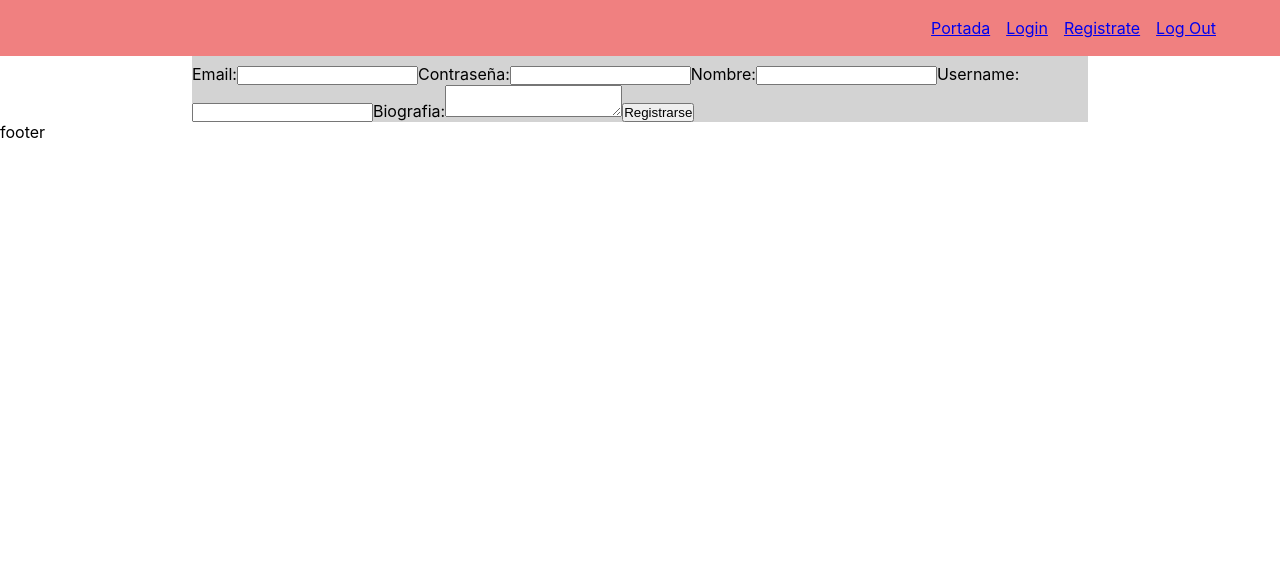
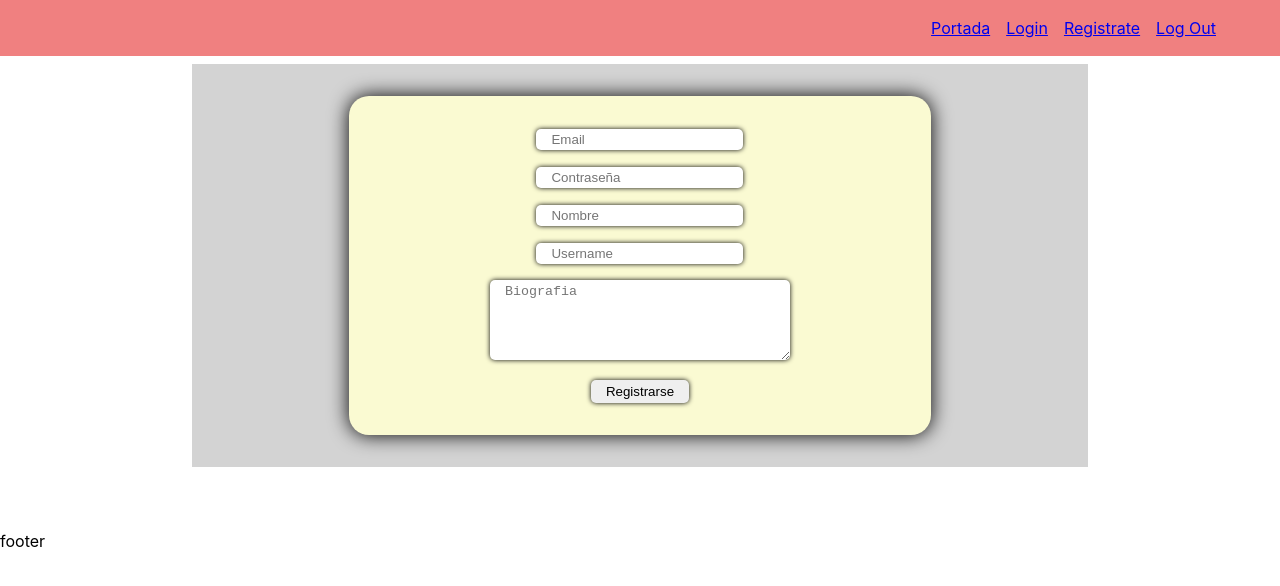
Before and after one commit to Pixel-Reactor/whatswrong-front, a React (Create React App) app: page /signup in a window 1280 px wide. Shown: the top 586 px of the page. Built offline with nearby package versions, Linux system fonts and the light colour scheme.

Commit message:
cambios de login signin y prueba de fallos por respuesta de la api

```diff
--- a/src/components/Header.css
+++ b/src/components/Header.css
@@ -4,9 +4,12 @@
   align-items: center;
   justify-content: space-between;
   position: fixed;
+  top: 0;
+  left: 0;
   height: 7vh;
   width: 100%;
   padding: 0 2rem;
+  z-index: 10;
 }
 
 .header_nav {
--- a/src/components/Header.jsx
+++ b/src/components/Header.jsx
@@ -15,7 +15,7 @@ const Header = () => {
         <Link to="/">Portada</Link>
         <Link to="/signin">Login</Link>
         <Link to="/signup">Registrate</Link>
-        <Link to="/" onClick={() => logout()}>
+        <Link to="/signin" onClick={() => logout()}>
           Log Out
         </Link>
       </nav>
--- a/src/components/Index.css
+++ b/src/components/Index.css
@@ -4,7 +4,56 @@
 
 .index_main {
   background-color: lightgray;
-  padding-top: 8vh;
+
   width: 70vw;
+  margin: 8vh auto;
+  padding: 2rem;
+}
+
+.login,
+.signup {
+  border-radius: 20px;
+  box-shadow: 0 0 20px black;
+  background-color: lightgoldenrodyellow;
+
   margin: 0 auto;
+  padding: 2rem 0;
+  width: 70%;
+
+  display: flex;
+  flex-direction: column;
+  gap: 1rem;
+  justify-content: center;
+  align-items: center;
 }
+
+.login input,
+.signup input {
+  padding: 3px 15px;
+  border-radius: 5px;
+  border: none;
+  box-shadow: 0 0 5px black;
+}
+
+.login button,
+.signup button {
+  padding: 4px 15px;
+  border-radius: 5px;
+  border: none;
+  box-shadow: 0 0 5px black;
+}
+
+.signup textarea {
+  width: 300px;
+  height: 80px;
+  padding: 4px 15px;
+  border-radius: 5px;
+  border: none;
+  box-shadow: 0 0 5px black;
+}
+
+.login p,
+.signup p {
+  font-weight: bold;
+  color: red;
+}
--- a/src/components/SignIn.js
+++ b/src/components/SignIn.jsx
@@ -2,6 +2,7 @@ import React, { useState } from "react";
 import { Navigate } from "react-router-dom";
 import { useUserActions } from "../hooks/api";
 import { useUser } from "../context/UserContext";
+import "./SignIn.css";
 
 const SignIn = () => {
   const [user] = useUser();
@@ -9,10 +10,12 @@ const SignIn = () => {
 
   const [email, setEmail] = useState("");
   const [pwd, setPwd] = useState("");
+  const [error, setError] = useState();
 
   const handleSubmit = async (e) => {
     e.preventDefault();
-    await login(email, pwd);
+    const res = await login(email, pwd);
+    setError(res.message);
   };
 
   if (user) {
@@ -20,18 +23,18 @@ const SignIn = () => {
   }
 
   return (
-    <form onSubmit={handleSubmit}>
+    <form onSubmit={handleSubmit} className=" login">
       <label>
-        Email:
         <input
+          placeholder="Email"
           value={email}
           onChange={(e) => setEmail(e.target.value)}
           name="email"
         />
       </label>
       <label>
-        Contraseña:
         <input
+          placeholder="Password"
           name="password"
           type="password"
           value={pwd}
@@ -39,6 +42,7 @@ const SignIn = () => {
         />
       </label>
       <button>Entrar</button>
+      {error && <p>{error}</p>}
     </form>
   );
 };
--- a/src/components/Signup.js
+++ b/src/components/Signup.js
@@ -16,18 +16,18 @@ function Signup() {
   };
 
   return (
-    <form onSubmit={handleSubmit}>
+    <form onSubmit={handleSubmit} className="signup">
       <label>
-        Email:
         <input
+          placeholder="Email"
           value={email}
           onChange={(e) => setEmail(e.target.value)}
           name="email"
         />
       </label>
       <label>
-        Contraseña:
         <input
+          placeholder="Contraseña"
           name="pwd"
           type="password"
           value={pwd}
@@ -35,24 +35,24 @@ function Signup() {
         />
       </label>
       <label>
-        Nombre:
         <input
+          placeholder="Nombre"
           value={nombre}
           onChange={(e) => setNombre(e.target.value)}
           name="nombre"
         />
       </label>
       <label>
-        Username:
         <input
+          placeholder="Username"
           value={username}
           onChange={(e) => setUsername(e.target.value)}
           name="username"
         />
       </label>
       <label>
-        Biografia:
         <textarea
+          placeholder="Biografia"
           value={bio}
           onChange={(e) => setBio(e.target.value)}
           name="bio"
--- a/src/hooks/api.js
+++ b/src/hooks/api.js
@@ -13,8 +13,13 @@ export function useUserActions() {
     fetchPost("http://localhost:4000/login", {
       email,
       pwd,
-    }).then((data) => setUser(data));
-
+    }).then((data) => {
+      if (data.message) {
+        return data;
+      } else {
+        setUser(data);
+      }
+    });
   const signup = (email, pwd, nombre, username, bio) =>
     fetchPost("http://localhost:4000/newuser", {
       email,
--- a/src/hooks/useFetchPost.js
+++ b/src/hooks/useFetchPost.js
@@ -16,9 +16,10 @@ function useFetchPost() {
       body: isFormData ? body : JSON.stringify(body),
     });
     if (!res.ok) {
-      throw new Error("API error: " + res.status);
+      return await res.json();
+    } else {
+      return await res.json();
     }
-    return await res.json();
   };
 
   return post;
```
Also changed, not shown: src/components/SignIn.css (added), src/components/Signup.css (added).
